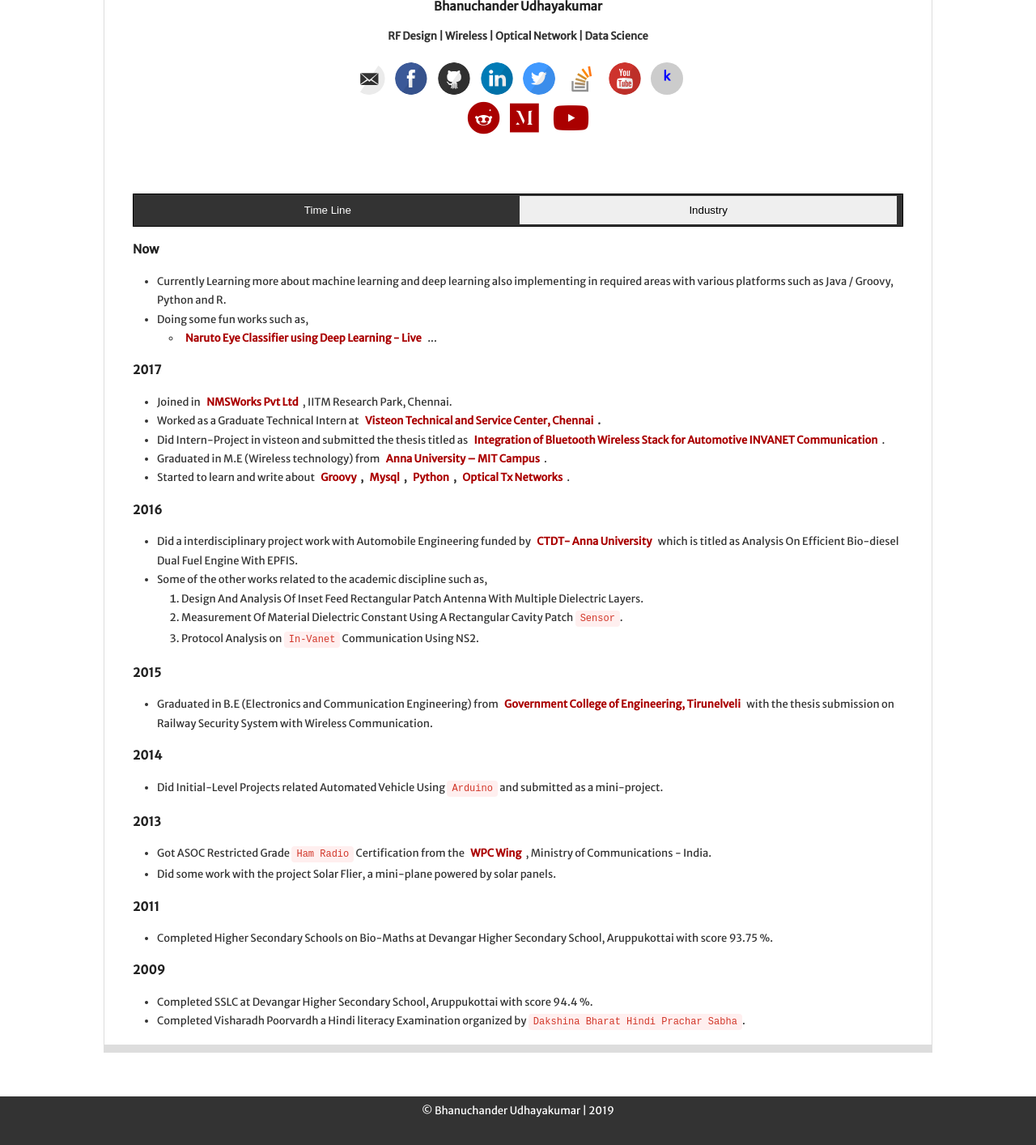
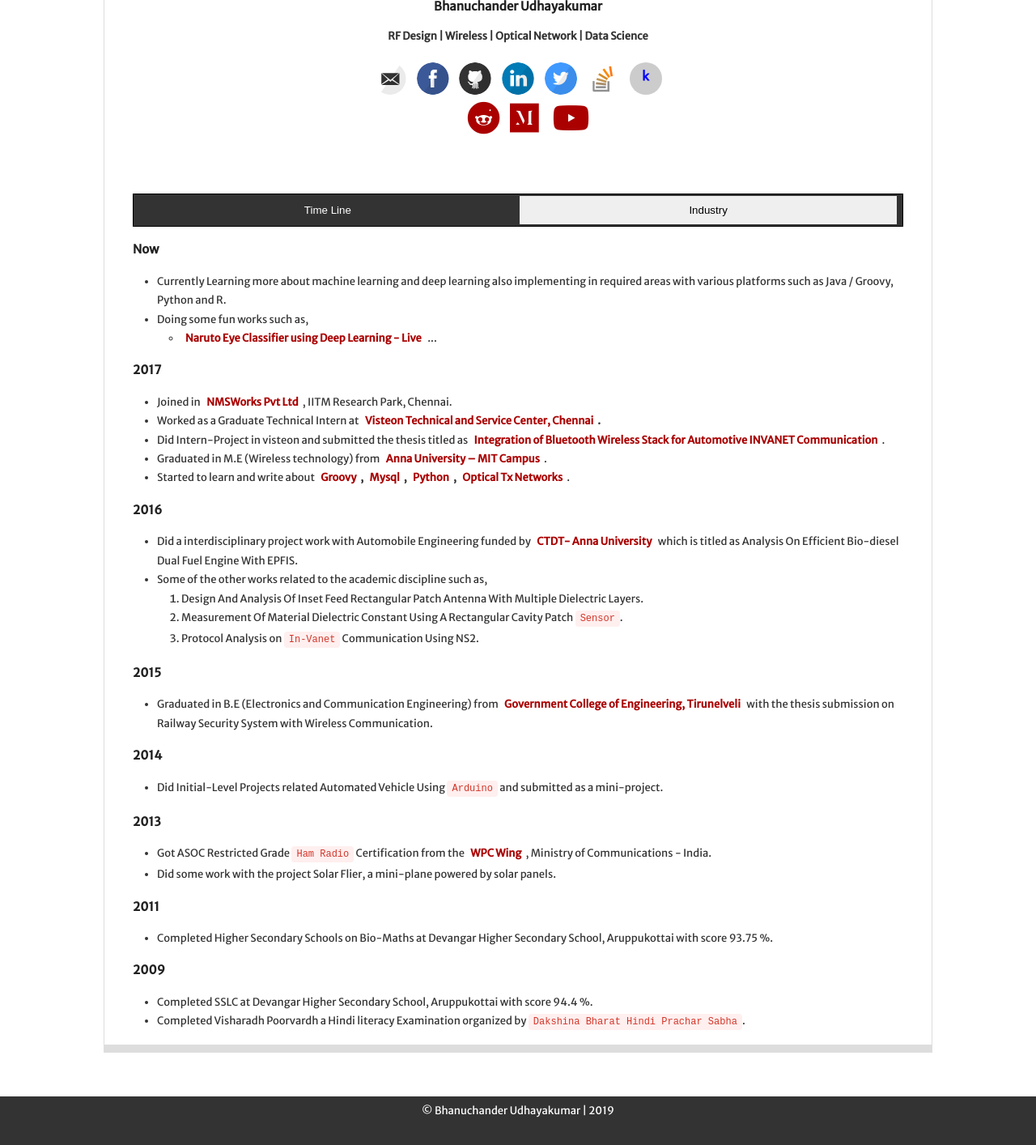
Before and after one commit to bhachauk/bhachauk.github.io, a Jekyll site: the page built from master_navs/about/about.md, in a window 1280 px wide. Shown: the part 657-2071 px from the top of the page at 81% size. Built offline with Jekyll 4.4.1, drawn with Linux system fonts in a browser that asks for light colours; nearby versions of some CDN libraries; some web fonts are replaced.

Commit message:
ytb icon fixed.

```diff
--- a/_includes/svg-icons.html
+++ b/_includes/svg-icons.html
@@ -9,7 +9,7 @@
 {% if site.footer-links.rss %}<a href="{{ site.baseurl }}/feed.xml"><i class="svg-icon rss"></i></a>{% endif %}
 {% if site.footer-links.twitter %}<a href="https://www.twitter.com/{{ site.footer-links.twitter }}"><i class="svg-icon twitter"></i></a>{% endif %}
 {% if site.footer-links.stackoverflow %}<a href="http://stackoverflow.com/{{ site.footer-links.stackoverflow }}"><i class="svg-icon stackoverflow"></i></a>{% endif %}
-{% if site.footer-links.youtube %}<a href="https://youtube.com/{{ site.footer-links.youtube }}"><i class="svg-icon youtube"></i></a>{% endif %}
+<!--{% if site.footer-links.youtube %}<a href="https://youtube.com/{{ site.footer-links.youtube }}"><i class="svg-icon youtube"></i></a>{% endif %}-->
 {% if site.footer-links.googleplus %}<a href="https://plus.google.com/{{ site.footer-links.googleplus }}"><i class="svg-icon googleplus"></i></a>{% endif %}
 {% if site.footer-links.kaggle %}<a href="https://kaggle.com/{{ site.footer-links.kaggle }}"><i class="fab fa-kaggle kaggle"></i></a>{% endif %}
 <div>
```
